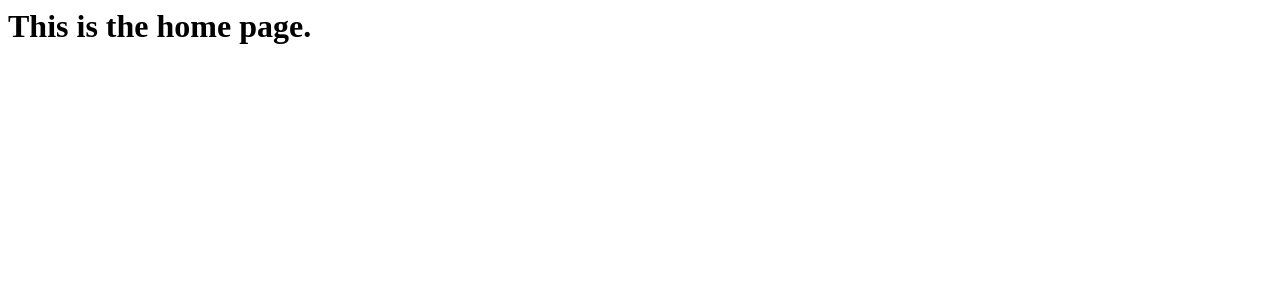
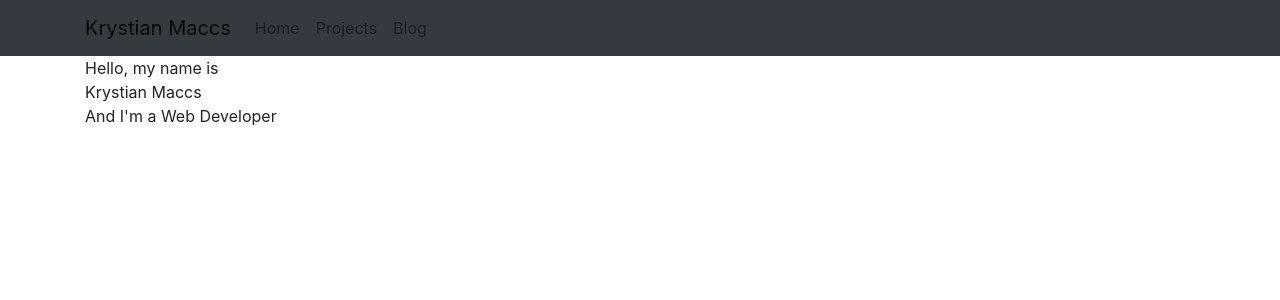
Before and after one commit to AmmDuncan/MyDjangoWebsite, a Django app: page / in a window 1280 px wide. Shown: the top 300 px of the page. Run offline with Django 3.2, Linux system fonts and the light colour scheme; some libraries are stand-ins or nearby versions.

Commit message:
added a couple of files and modified existing ones

```diff
--- a/mysite/templates/base.html
+++ b/mysite/templates/base.html
@@ -1,14 +1,15 @@
 <link rel="stylesheet" href="https://stackpath.bootstrapcdn.com/bootstrap/4.1.3/css/bootstrap.min.css">
 
-<nav class="navbar navbar-expand-lg navbar-light bg-light">
+<nav class="navbar navbar-expand-lg navbar-light bg-dark">
     <div class="container">
-        <a class="navbar-brand" href="{% url 'projects:project_index' %}">Krystian Maccs</a>
+        <a class="navbar-brand" href="{% url 'projects:home' %}">Krystian Maccs</a>
+
         <button class="navbar-toggler" type="button" data-toggle="collapse" data-target="#navbarSupportedContent" aria-controls="navbarSupportedContent" aria-expanded="false" aria-label="Toggle navigation">
             <span class="navbar-toggler-icon"></span>
         </button>
         <div class="collapse navbar-collapse" id="navbarSupportedContent">
             <ul class="navbar-nav mr-auto">
-                <li class="nav-item">
+                <li>
                     <a class="nav-link" href="{% url 'projects:home' %}">Home</a>
                 </li>
                 <li class="nav-item">
--- /dev/null
+++ b/projects/templates/projects/footer.html
@@ -0,0 +1,5 @@
+<nav id="footer" class="navbar fixed-bottom navbar-light">
+    <a class="navbar-brand" id="icons" href="#"><i class="fa fa-github" aria-hidden="true"></i></a>
+    <a class="navbar-brand" href="#"><i class="fa fa-linkedin" aria-hidden="true"></i></a>
+    <a class="navbar-brand" href="#"><i class="fa fa-twitter" aria-hidden="true"></i></a>
+</nav>
--- a/projects/templates/projects/home.html
+++ b/projects/templates/projects/home.html
@@ -1 +1,12 @@
-<h1>This is the home page.</h1>
+{% extends 'base.html' %} {% block page_content %}
+
+<section class="home" id="home">
+    <div class="max-width">
+        <div class="home-content">
+            <div class="text-1">Hello, my name is</div>
+            <div class="text-2">Krystian Maccs</div>
+            <div class="text-3">And I'm a <span>Web Developer</span></div>
+        </div>
+    </div>
+</section>
+{% endblock %}
--- a/projects/urls.py
+++ b/projects/urls.py
@@ -2,8 +2,7 @@ from django.urls import path
 from . import views
 
 urlpatterns = [
-
     path("", views.home, name="home"),
-    path("<int:pk>", views.project_index, name="project_index"),
-    path("<int:pk>", views.project_detail, name="project_detail"),
+    path("project_index", views.project_index, name="project_index"),
+    path("<int:pk>/", views.project_detail, name="project_detail"),
 ]
--- /dev/null
+++ b/static/css/main.css
@@ -0,0 +1,5 @@
+#footer {
+    text-align: center;
+    justify-content: center;
+    align-items: center;
+}
```
Also changed, not shown: projects/views.py (line endings or trailing spaces).
